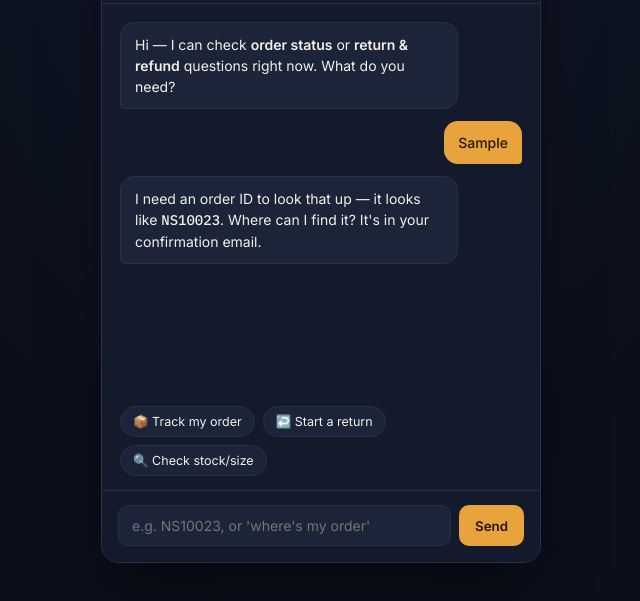
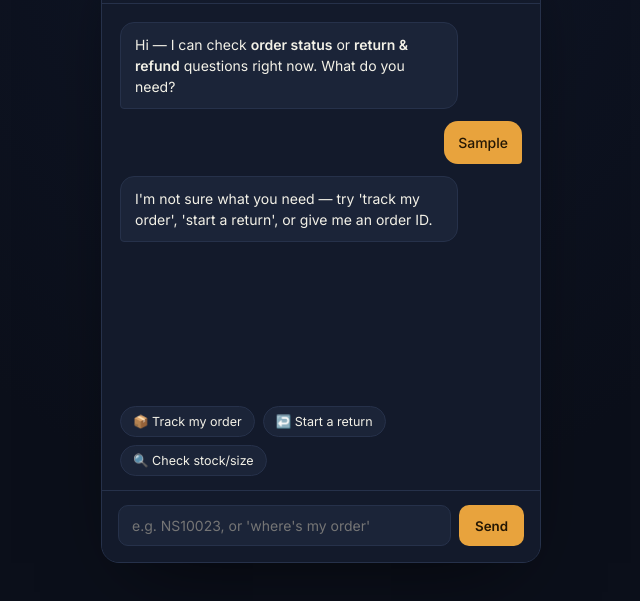
Before and after one commit to ssteve221/group109-project, a plain HTML site: page prototype/index.html in a window 1280 px wide. Both pictures are taken after typing "Sample" into the empty fields and a click on the button "Send". Shown: the part 157-758 px from the top of the page, without its empty margins (319-959 px from the left). Drawn offline with Linux system fonts and the light colour scheme.

Commit message:
wire ui for order status and return module

```diff
--- a/prototype/index.html
+++ b/prototype/index.html
@@ -42,7 +42,7 @@
     border: 1px solid var(--border);
     border-radius: 18px;
     overflow: hidden;
-    box-shadow: 0 30px 60px -20px rgba(0,0,0,0.6);
+    box-shadow: 0 30px 80px -30px rgba(0,0,0,0.6);
     display: flex;
     flex-direction: column;
     height: 640px;
@@ -295,9 +295,13 @@
     // If no flow chosen yet, try to infer intent from free text
     if (!activeFlow) {
       const lower = text.toLowerCase();
-      if (/(return|refund)/.test(lower)) activeFlow = 'returns';
+     if (/(return|refund)/.test(lower)) activeFlow = 'returns';
       else if (/(stock|available|size|restock)/.test(lower)) activeFlow = 'stock';
-      else activeFlow = 'order_status';
+      else if (/NS\d{4,6}/i.test(text)) activeFlow = 'order_status';
+      else {
+      addMessage("I'm not sure what you need — try 'track my order', 'start a return', or give me an order ID.", 'bot');
+      return;
+}
     }
 
     if (activeFlow === 'stock') {
@@ -305,6 +309,9 @@
       addMessage(res.message, 'bot', res.found);
       activeFlow = null;
       return;
+    }
+    if (activeFlow === 'returns' && res.eligible) {
+      msg += ` <a href="#" style="color:var(--accent-star)">Start your return →</a>`;
     }
 
     const orderId = extractOrderId(text);
```
